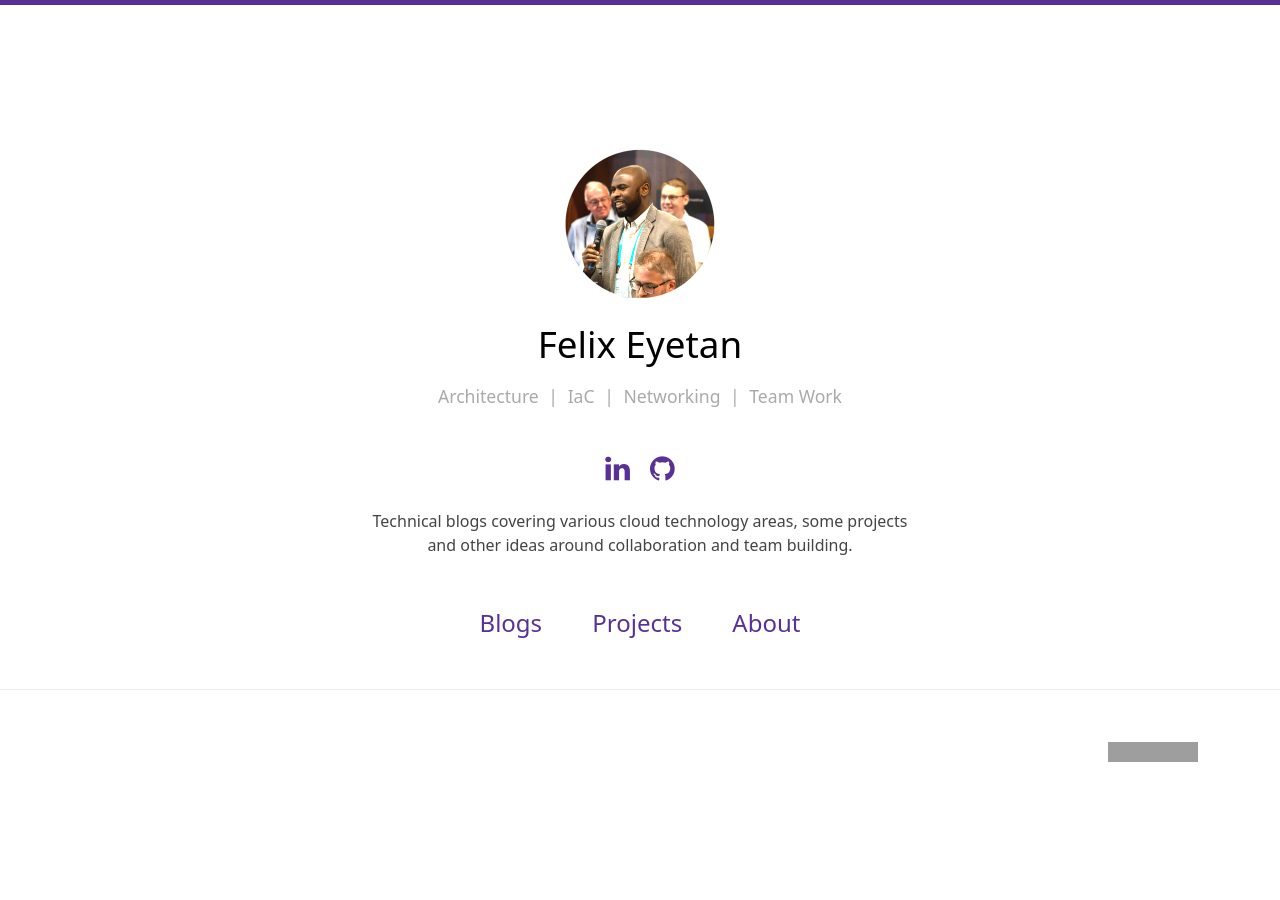
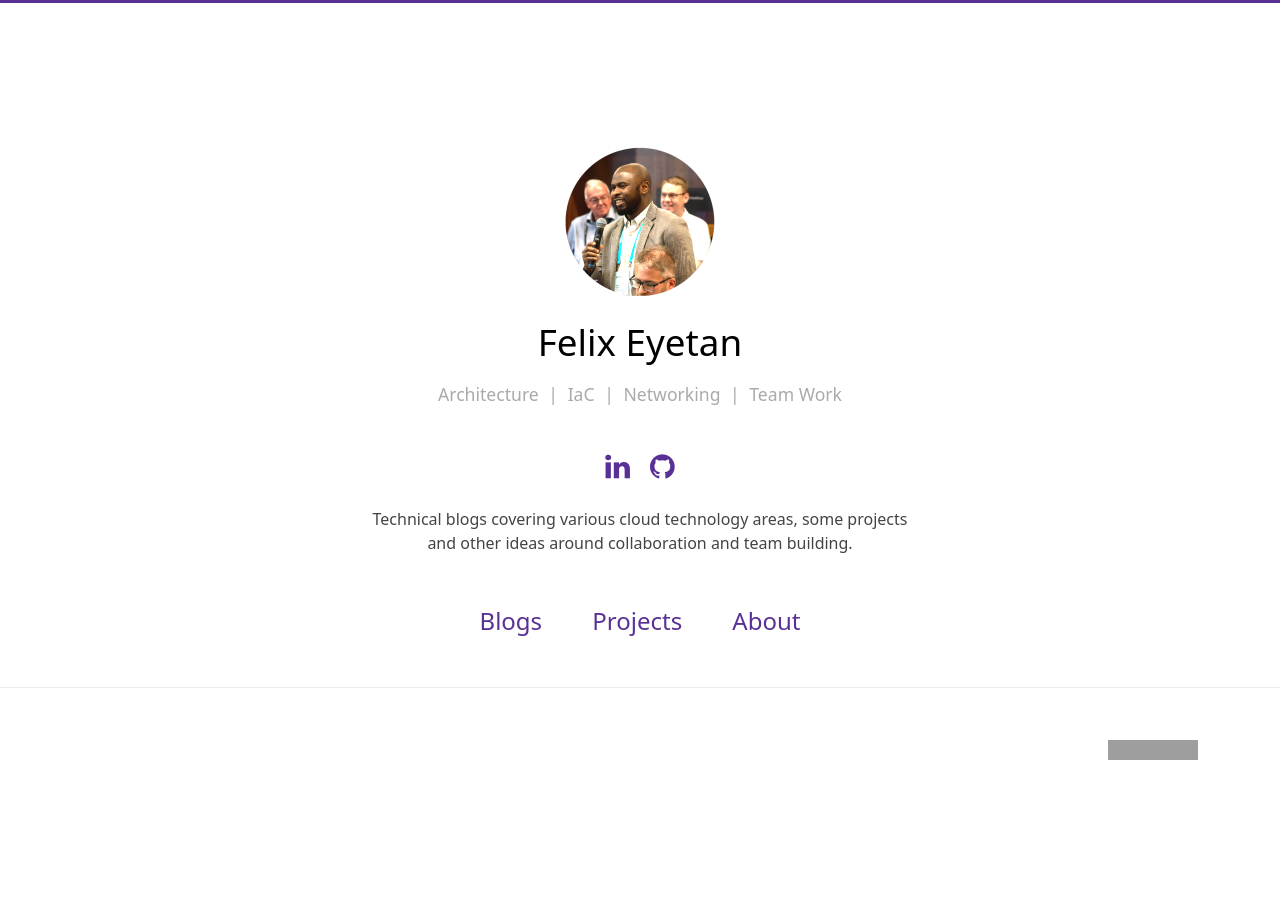
Before and after one commit to madjava/blogs, a Jekyll site: the page built from index.html, in a window 1280 px wide. Built offline with Jekyll 4.4.1, drawn with Linux system fonts in a browser that asks for light colours; grey boxes are pictures that could not be loaded.

Commit message:
minor refactoring

```diff
--- a/_includes/head.html
+++ b/_includes/head.html
@@ -2,6 +2,7 @@
  <meta charset="utf-8">
   <meta http-equiv="X-UA-Compatible" content="IE=edge">
   <meta name="viewport" content="width=device-width, initial-scale=1">
+  <link rel="shortcut icon" href="/images/favicon.ico">
   {%- seo -%}
   <link rel="stylesheet" href="https://cdnjs.cloudflare.com/ajax/libs/font-awesome/4.7.0/css/font-awesome.min.css">
   <link rel="stylesheet" href="{{ "/assets/main.css" | relative_url }}">
--- a/_includes/header.html
+++ b/_includes/header.html
@@ -1,4 +1,4 @@
-<div style="height: 5px" class="bg-primary">
+<div style="height: 3px" class="bg-primary">
   &nbsp;
 </div>
 <!--
```
Also changed, not shown: assets/images/android-chrome-192x192.png (renamed from android-chrome-192x192.png), assets/images/android-chrome-512x512.png (renamed from android-chrome-512x512.png), assets/images/apple-touch-icon.png (renamed from apple-touch-icon.png), assets/images/favicon-16x16.png (renamed from favicon-16x16.png), assets/images/favicon-32x32.png (renamed from favicon-32x32.png), assets/images/favicon.ico (added).
